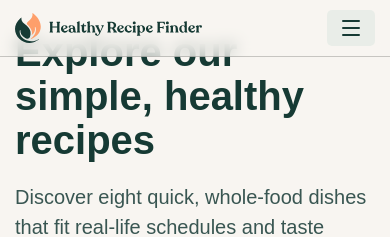
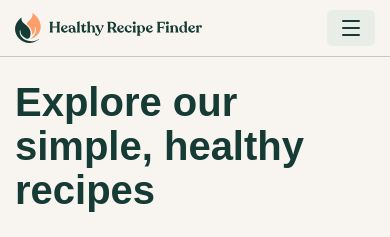
Before and after one commit to QodirovDeveloper/Recipe-Finder, a React (Vite) app: page /recipes in a window 390 px wide. Shown: the top 237 px of the page. Built offline with nearby package versions, Linux system fonts and the light colour scheme; no server answers; a web font is replaced by a local one.

Commit message:
fix: media mobile

```diff
--- a/src/pages/Recipes.jsx
+++ b/src/pages/Recipes.jsx
@@ -154,7 +154,7 @@ function Recipes()
         transition={{ duration: 0.6 }}
         className="flex flex-col md:items-center items-start"
       >
-        <p className="lg:text-2 md:text-center md:text-1-tablet text-2-mobile leading-1 font-extrabold text-neutral-900 md:pt-16 pt-6">
+        <p className="lg:text-2 md:text-center md:text-2 text-2-mobile leading-1 font-extrabold text-neutral-900 md:pt-20 pt-16">
           Explore our simple, healthy recipes
         </p>
         <p className="text-6 font-medium md:text-center max-w-[727px]  pt-4 pb-8">
```
